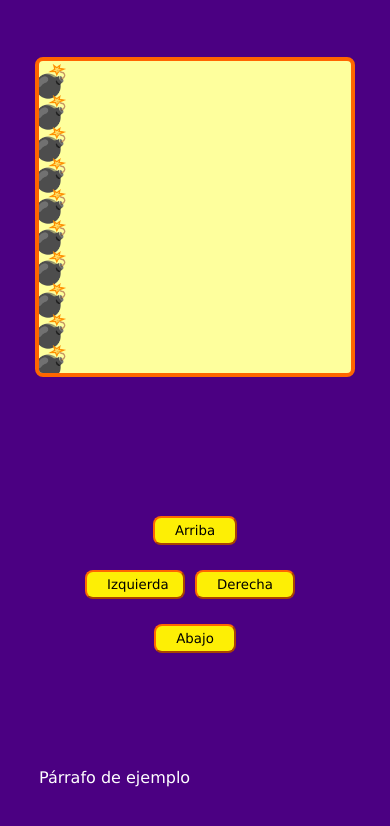
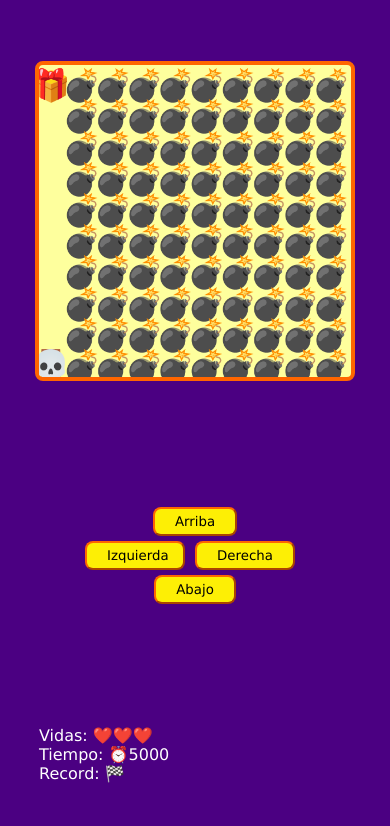
Before and after one commit to kevinleon2005/taller-practico-videojuego-javascript, a plain HTML site: page index.html in a window 390 px wide. Drawn offline with Linux system fonts and the light colour scheme.

Commit message:
Juego terminado:)

```diff
--- a/game.js
+++ b/game.js
@@ -1,8 +1,32 @@
 const canvas = document.querySelector('#game');
 const game = canvas.getContext('2d');
+const btnUp = document.querySelector('#up');
+const btnLeft = document.querySelector('#left');
+const btnRight = document.querySelector('#right');
+const btnDown = document.querySelector('#down');
+const spanLives = document.querySelector('#lives');
+const spanTime = document.querySelector('#time');
+const spanRecord = document.querySelector('#record');
+const pResult = document.querySelector('#result');
 
 let canvasSize;
 let elementsSize;
+let level = 0;
+let lives = 3;
+
+let timeStart;
+let timePlayer;
+let timeInterval;
+
+const playerPosition = {
+  x: undefined,
+  y: undefined,
+};
+const giftPosition = {
+  x: undefined,
+  y: undefined,
+};
+let enemyPositions = [];
 
 window.addEventListener('load', setCanvasSize);
 window.addEventListener('resize', setCanvasSize);
@@ -28,7 +52,186 @@ function startGame() {
   game.font = elementsSize + 'px Verdana';
   game.textAlign = 'end';
 
-  for (let i = 1; i <= 10; i++) {
-    game.fillText(emojis['X'], elementsSize, elementsSize * i);
+  const map = maps[level];
+
+  if (!map) {
+    gameWin();
+    return;
+  }
+
+  if (!timeStart) {
+    timeStart = Date.now();
+    timeInterval = setInterval(showTime, 100);
+    showRecord();
+  }
+
+  const mapRows = map.trim().split('\n');
+  const mapRowCols = mapRows.map(row => row.trim().split(''));
+  console.log({map, mapRows, mapRowCols});
+
+  showLives();
+
+  enemyPositions = [];
+  game.clearRect(0,0,canvasSize, canvasSize);
+
+  mapRowCols.forEach((row, rowI) => {
+    row.forEach((col, colI) => {
+      const emoji = emojis[col];
+      const posX = elementsSize * (colI + 1);
+      const posY = elementsSize * (rowI + 1);
+
+      if (col == 'O') {
+        if (!playerPosition.x && !playerPosition.y) {
+          playerPosition.x = posX;
+          playerPosition.y = posY;
+          console.log({playerPosition});
+        }
+      } else if (col == 'I') {
+        giftPosition.x = posX;
+        giftPosition.y = posY;
+      } else if (col == 'X') {
+        enemyPositions.push({
+          x: posX,
+          y: posY,
+        });
+      }
+
+      game.fillText(emoji, posX, posY);
+    });
+  });
+
+  movePlayer();
+}
+
+function movePlayer() {
+  const giftCollisionX = playerPosition.x.toFixed(3) == giftPosition.x.toFixed(3);
+  const giftCollisionY = playerPosition.y.toFixed(3) == giftPosition.y.toFixed(3);
+  const giftCollision = giftCollisionX && giftCollisionY;
+
+  if (giftCollision) {
+    levelWin();
+  }
+
+  const enemyCollision = enemyPositions.find(enemy => {
+    const enemyCollisionX = enemy.x.toFixed(3) == playerPosition.x.toFixed(3);
+    const enemyCollisionY = enemy.y.toFixed(3) == playerPosition.y.toFixed(3);
+    return enemyCollisionX && enemyCollisionY;
+  });
+
+  if (enemyCollision) {
+    levelFail();
+  }
+
+  game.fillText(emojis['PLAYER'], playerPosition.x, playerPosition.y);
+}
+
+function levelWin() {
+  console.log('Subiste de nivel');
+  level++;
+  startGame();
+}
+
+function levelFail() {
+  console.log('Chocaste contra un enemigo :(');
+  lives--;
+
+  if (lives <= 0) {
+    level = 0;
+    lives = 3;
+    timeStart = undefined;
+  }
+
+  playerPosition.x = undefined;
+  playerPosition.y = undefined;
+  startGame();
+}
+
+function gameWin() {
+  console.log('¡Terminaste el juego!');
+  clearInterval(timeInterval);
+
+  const recordTime = localStorage.getItem('record_time');
+  const playerTime = Date.now() - timeStart;
+
+  if (recordTime) {
+    if (recordTime >= playerTime) {
+      localStorage.setItem('record_time', playerTime);
+      pResult.innerHTML = 'SUPERASTE EL RECORD :)';
+    } else {
+      pResult.innerHTML = 'lo siento, no superaste el records :(';
+    }
+  } else {
+    localStorage.setItem('record_time', playerTime);
+    pResult.innerHTML = 'Primera vez? Muy bien, pero ahora trata de superar tu tiempo :)';
+  }
+
+  console.log({recordTime, playerTime});
+}
+
+function showLives() {
+  const heartsArray = Array(lives).fill(emojis['HEART']); // [1,2,3]
+
+  spanLives.innerHTML = "";
+  heartsArray.forEach(heart => spanLives.append(heart));
+}
+
+function showTime() {
+  spanTime.innerHTML = Date.now() - timeStart;
+}
+
+function showRecord() {
+  spanRecord.innerHTML = localStorage.getItem('record_time');
+}
+
+window.addEventListener('keydown', moveByKeys);
+btnUp.addEventListener('click', moveUp);
+btnLeft.addEventListener('click', moveLeft);
+btnRight.addEventListener('click', moveRight);
+btnDown.addEventListener('click', moveDown);
+
+function moveByKeys(event) {
+  if (event.key == 'ArrowUp') moveUp();
+  else if (event.key == 'ArrowLeft') moveLeft();
+  else if (event.key == 'ArrowRight') moveRight();
+  else if (event.key == 'ArrowDown') moveDown();
+}
+function moveUp() {
+  console.log('Me quiero mover hacia arriba');
+
+  if ((playerPosition.y - elementsSize) < elementsSize) {
+    console.log('OUT');
+  } else {
+    playerPosition.y -= elementsSize;
+    startGame();
   }
 }
+function moveLeft() {
+  console.log('Me quiero mover hacia izquierda');
+
+  if ((playerPosition.x - elementsSize) < elementsSize) {
+    console.log('OUT');
+  } else {
+    playerPosition.x -= elementsSize;
+    startGame();
+  }
+}
+function moveRight() {
+  console.log('Me quiero mover hacia derecha');
+
+  if ((playerPosition.x + elementsSize) > canvasSize) {
+    console.log('OUT');
+  } else {
+    playerPosition.x += elementsSize;
+    startGame();
+  }
+}
+function moveDown() {
+  console.log('Me quiero mover hacia abajo');
+
+  if ((playerPosition.y + elementsSize) > canvasSize) {
+    console.log('OUT');
+  } else {
+    playerPosition.y += elementsSize;
+    startGame();
+  }
+}
--- a/index.html
+++ b/index.html
@@ -2,13 +2,14 @@
 <html lang="en">
 <head>
   <meta charset="UTF-8">
+  <meta http-equiv="X-UA-Compatible" content="IE=edge">
   <meta name="viewport" content="width=device-width, initial-scale=1.0">
-    <title>Laberinto Atómico</title>
   <link rel="stylesheet" href="./styles.css">
+  <title>Platzriv - Jueguito online de carreras y calaveras</title>
 </head>
 <body>
   <div class="game-container">
-        <canvas id="game" width="514.4" height="514.4"></canvas>
+    <canvas id="game"></canvas>
 
     <div class="btns">
       <button id="up">Arriba</button>
@@ -18,11 +19,13 @@
     </div>
 
     <div class="messages">
-            <p>Párrafo de ejemplo</p>
+      <p>Vidas: <span id="lives"></span></p>
+      <p>Tiempo: ⏰<span id="time"></span></p>
+      <p>Record: 🏁<span id="record"></span></p>
+      <p id="result"></p>
     </div>
   </div>
 
-    <script type="text/javascript" async src="chrome-extension://namibaeakmnknolcnomfdhklhkabkchl/chrome-popup/mixpanel-2-latest.min.js"></script>
   <script src="./maps.js"></script>
   <script src="./game.js"></script>
 </body>
--- a/maps.js
+++ b/maps.js
@@ -7,11 +7,12 @@ const emojis = {
   '-': ' ',
   'O': '🚪',
   'X': '💣',
-    'I': '🏃‍♂️',
+  'I': '🎁',
   'PLAYER': '💀',
   'BOMB_COLLISION': '🔥',
   'GAME_OVER': '👎',
   'WIN': '🏆',
+  'HEART': '❤️',
 };
 
 const maps = [];
--- a/styles.css
+++ b/styles.css
@@ -57,6 +57,6 @@ body {
 }
 
 @media (max-width: 440px) {
-    button { margin-top: 25px; }
+  button { margin-top: 5px; }
   #up, #down { margin-left: 100%; margin-right: 100%; }
 }
```
Also changed, not shown: 3 other files. Lines whose indentation alone changed are shown as unchanged.
